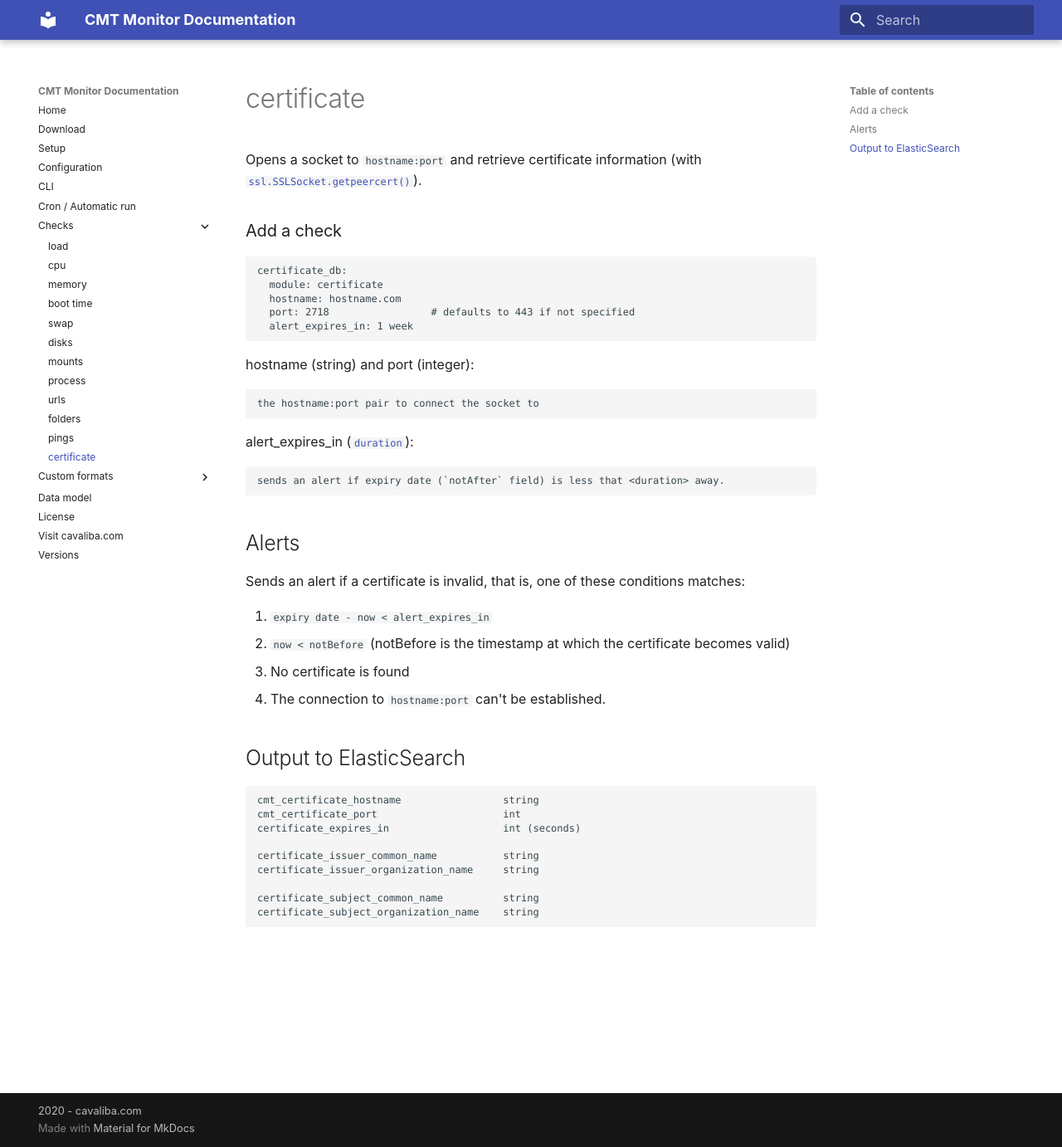
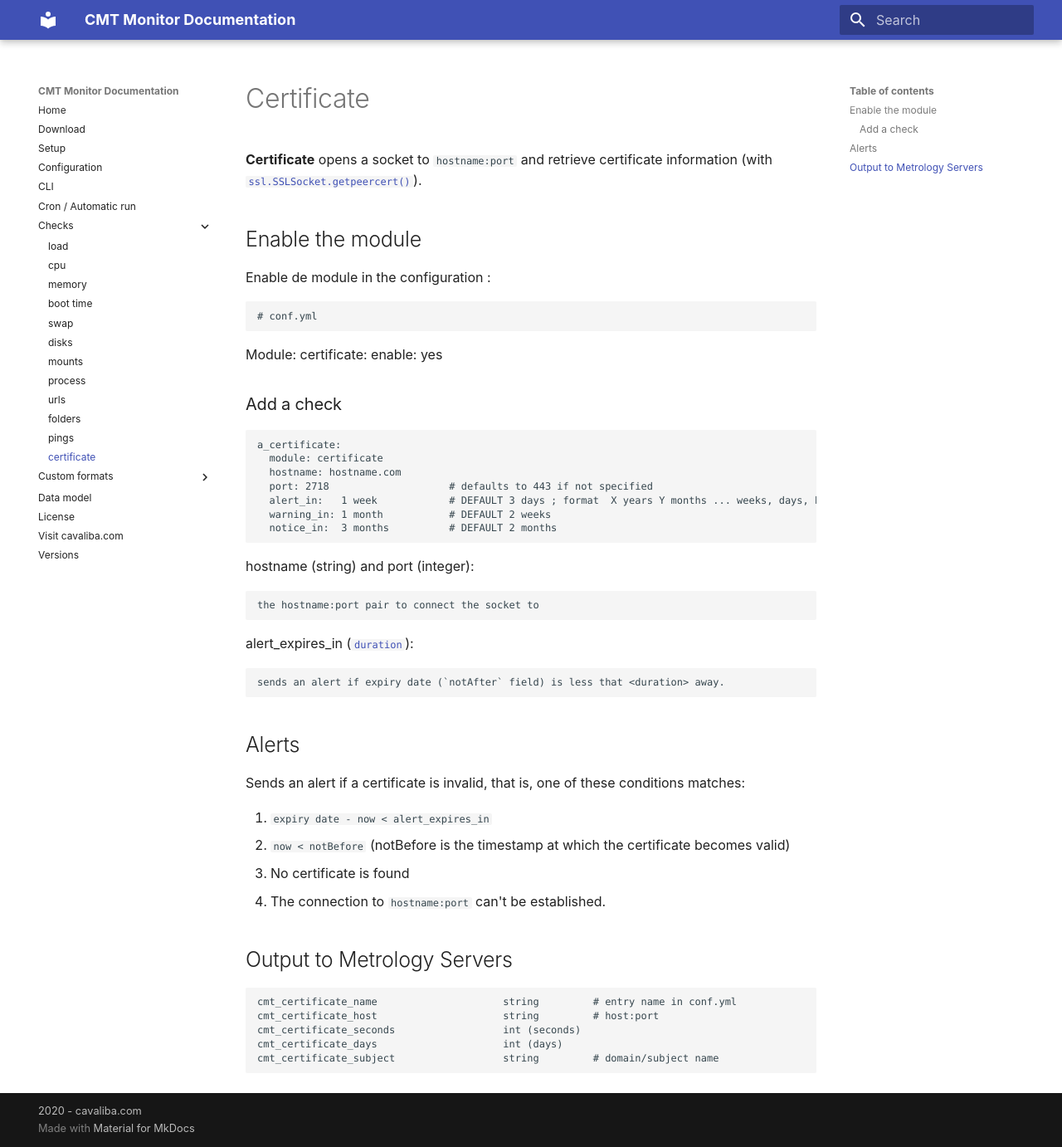
Before and after one commit to cavaliba/cmt_monitor, an MkDocs documentation site: the page built from docs/docs/check_certificate.md, in a window 1280 px wide and 1382 px high. Shown: the whole window at 83% size. Built offline with MkDocs 1.6.1 and Material for MkDocs 9.7.7, drawn with Linux system fonts in a browser that asks for light colours.

Commit message:
merged/cleanup module certificate

```diff
--- a/cmt.py
+++ b/cmt.py
@@ -164,8 +164,13 @@ if __name__=="__main__":
         if cmt.ARGS["available"]:
             break
 
+        print(check_result.alert, check_result.warn, check_result.notice)
+
         # Hysteresis / alert upd & own
         check_result.hysteresis_filter()
+
+        print(check_result.alert, check_result.warn, check_result.notice)
+
 
         # apply alert_max_level for this check
         check_result.adjust_alert_max_level()
--- a/cmt_globals.py
+++ b/cmt_globals.py
@@ -61,6 +61,7 @@ DEFAULT_PERSIST_FILE = os.path.join(HOME_DIR, "persist.json")
 # Used to load / merge config
 DEFAULT_CONF_TOP_ENTRIES = ['global','modules','checks','metrology_servers', 'pagers']
 
+
 # =====================================================================
 # Checks list & MAPs : map Check names to python functions
 # =====================================================================
--- a/docs/docs/check_certificate.md
+++ b/docs/docs/check_certificate.md
@@ -1,13 +1,32 @@
-Opens a socket to `hostname:port` and retrieve certificate information (with
+---
+title: check_certificate
+---
+
+# Certificate
+
+**Certificate** opens a socket to `hostname:port` and retrieve certificate information (with
 [`ssl.SSLSocket.getpeercert()`](https://docs.python.org/3/library/ssl.html#ssl.SSLSocket.getpeercert)).
+
+
+## Enable the module
+
+Enable de module in the configuration :
+
+    # conf.yml
+
+  Module:
+      certificate:
+         enable: yes
 
 ### Add a check
 
-    certificate_db:
+    a_certificate:
       module: certificate
       hostname: hostname.com
-      port: 2718                 # defaults to 443 if not specified
-      alert_expires_in: 1 week
+      port: 2718                    # defaults to 443 if not specified
+      alert_in:   1 week            # DEFAULT 3 days ; format  X years Y months ... weeks, days, hours"
+      warning_in: 1 month           # DEFAULT 2 weeks
+      notice_in:  3 months          # DEFAULT 2 months
 
 hostname (string) and port (integer):
 
@@ -29,14 +48,10 @@ matches:
 4. The connection to `hostname:port` can't be established.
 
 
-## Output to ElasticSearch
+## Output to Metrology Servers
 
-    cmt_certificate_hostname                 string
-    cmt_certificate_port                     int
-    certificate_expires_in                   int (seconds)
-
-    certificate_issuer_common_name           string
-    certificate_issuer_organization_name     string
-
-    certificate_subject_common_name          string
-    certificate_subject_organization_name    string
+    cmt_certificate_name                     string         # entry name in conf.yml
+    cmt_certificate_host                     string         # host:port
+    cmt_certificate_seconds                  int (seconds)
+    cmt_certificate_days                     int (days)
+    cmt_certificate_subject                  string         # domain/subject name
```
Also changed, not shown: cmt_elastic_template.json (+7 -0 lines), cmt_shared.py (+10 -5 lines), 1 other file.
